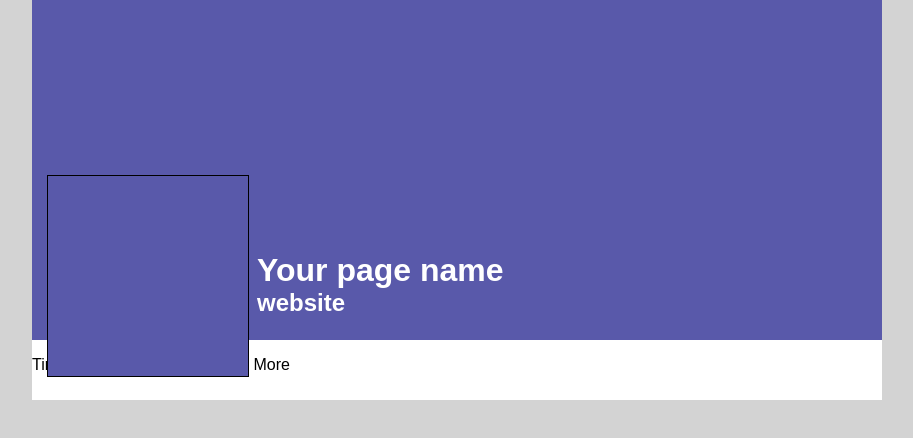
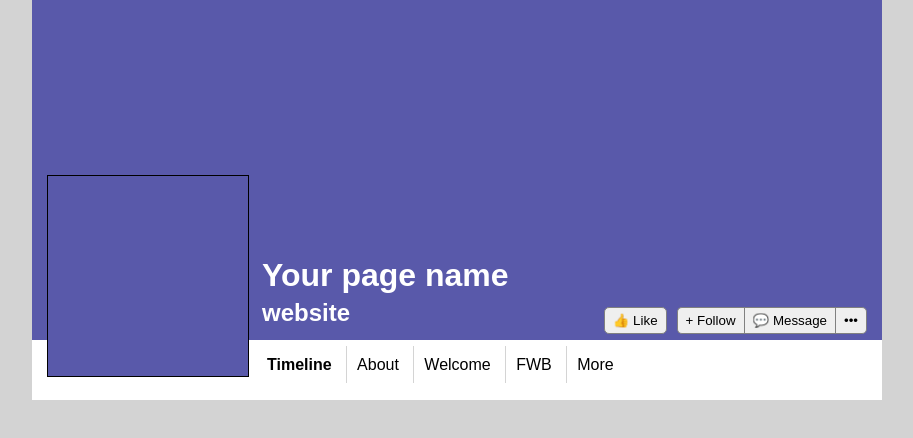
Before and after one commit to agunst/social-mockup, a plain HTML site: page index.html in a window 1280 px wide. Shown: the whole page, without its empty margins (183-1096 px from the left). Drawn offline with Linux system fonts and the light colour scheme.

Commit message:
add buttons

```diff
--- a/assets/css/styles.css
+++ b/assets/css/styles.css
@@ -26,27 +26,8 @@ header {
     color: white;
     left: 225px;
     top: 50px;
-    margin: 0;
+    margin: 5px;
     padding: 0;
-}
-
-#whiteHeaderBox {
-    background-color: white;
-    width: 850px;
-    height: 15%;
-    margin: 0 auto;
-}
-
-#whiteHeaderBox ul {
-    padding: 0;
-    display: inline-block;
-}
-
-#whiteHeaderBox ul li {
-    list-style-type: none;
-    margin: 0;
-    padding: 0;
-    display: inline;
 }
 
 #profileBox {
@@ -59,39 +40,60 @@ header {
     top: 175px;
     left: 15px;
 }
-/*
-#BlueBox {
-    background-color: rgb(80, 80, 194);
-    height: 80%;
+
+#whiteHeaderBox {
+    background-color: white;
     width: 850px;
+    height: 15%;
     margin: 0 auto;
-    color: white;
 }
 
-#WhiteBox {
-    background-color: whitesmoke;
-    height: 20%;
-    width: 850px;
-    margin: 0 auto;
-
+#list {
+    padding: 0;
+    display: inline-block;
+    margin-left: 225px;
 }
 
-#WhiteBox ul li {
+#list li {
     list-style-type: none;
-    margin: 0;
-    padding: 0;
+    padding: 10px;
     display: inline;
+    border-left: 1px solid rgb(212, 212, 212);
 }
 
-#ProfileBox {
+#list li:first-child {
+    border: none;
+    font-weight: bold;
+}
 
-    background-color: rgb(80, 80, 194);
-    border: 1px solid black;
-    width: 50px;
-    height: 50px;
+#buttons {
+    float: right;
+    font-size: 0;
+    position: relative;
+    top: 25px;
 }
- /*
-    position: absolute;
-    top: 100px;
-    left: 200px;
-*/
+
+#likeButton {
+    border-radius: 5px;
+}
+
+#buttons button {
+    border: 1px solid grey;
+    background-color: light-grey;
+    padding: 5px 8px;
+    margin: 0;
+}
+
+#buttons button:nth-child(2) {
+    border-top-left-radius: 5px;
+    border-bottom-left-radius: 5px;
+    border-right: 0;
+    margin-left: 10px;
+}
+
+#buttons button:last-child {
+    border-top-right-radius: 5px;
+    border-bottom-right-radius: 5px;
+    border-left: 0;
+    margin-right: 15px;
+}
--- a/index.html
+++ b/index.html
@@ -33,9 +33,16 @@
             <div id="profileBox" class="blueBox"></div>
             <h1>Your page name</h1>
             <h2>website</h2>
+
+            <span id="buttons">
+                <button id="likeButton">&#128077; Like</button>
+                <button>&plus; Follow</button>
+                <button>&#128172; Message</button>
+                <button>&bull;&bull;&bull;</button>
+            </span>
         </div>
         <div id="whiteHeaderBox">
-            <ul>
+            <ul id="list">
                 <li id="timeline">Timeline</li>
                 <li id="about">About</li>
                 <li id="welcome">Welcome</li>
```
